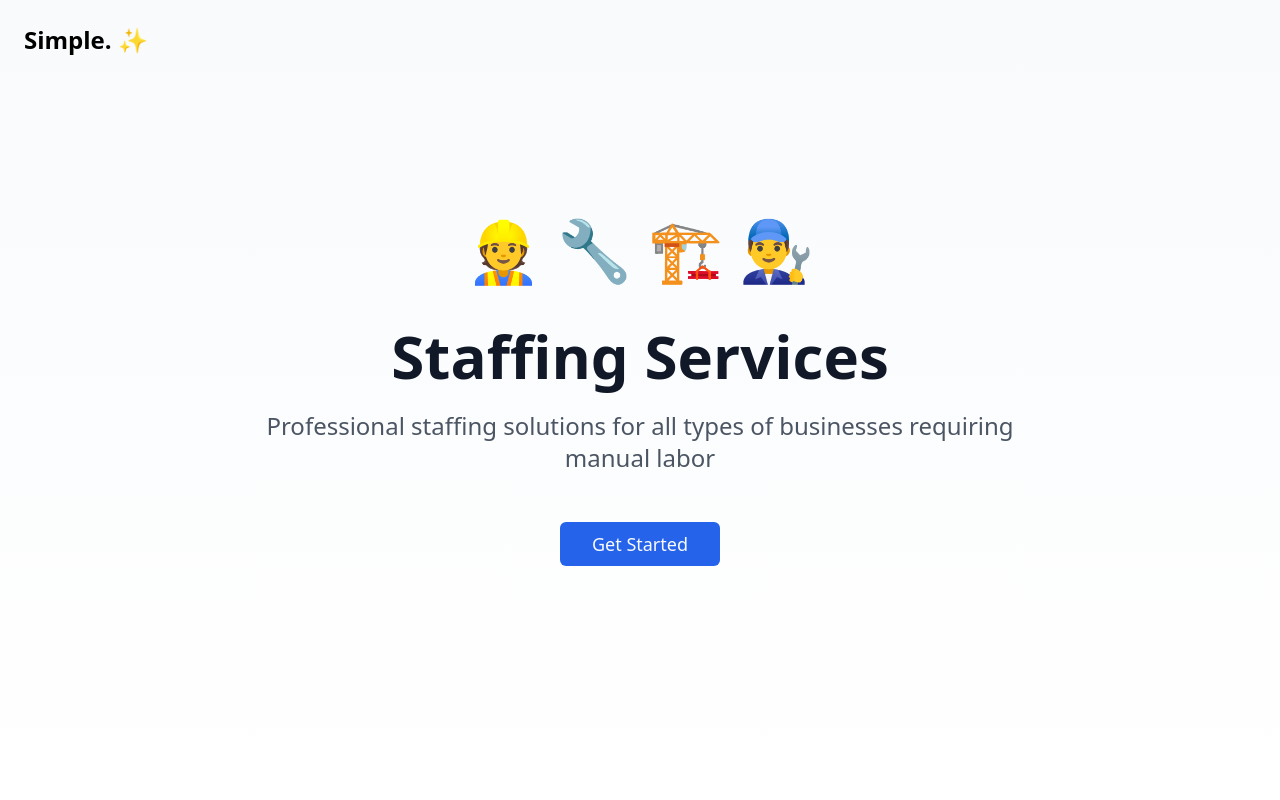
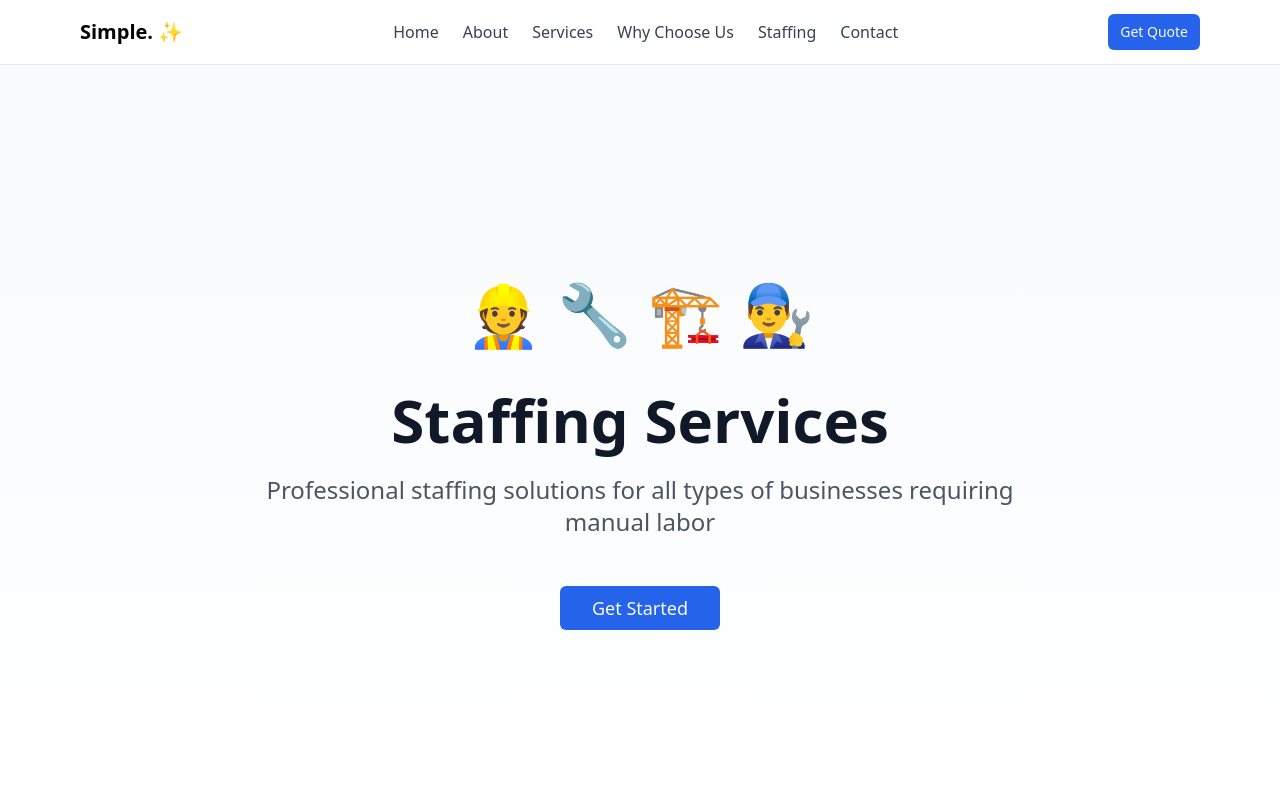
Before and after one commit to ronniehere/simple-website1, a React (Vite) app: page /staffing in a window 1280 px wide. Shown: the top 800 px of the page. Built offline with nearby package versions, Linux system fonts and the light colour scheme.

Commit message:
Add navigation bar
Add a headbar with links to each section of the website for quick access.

```diff
--- a/src/components/Hero.tsx
+++ b/src/components/Hero.tsx
@@ -4,11 +4,6 @@ import { Button } from "@/components/ui/button";
 export const Hero = () => {
   return (
     <div className="min-h-screen flex flex-col text-center px-4 bg-gradient-to-b from-slate-50 to-white">
-      {/* Company Header */}
-      <div className="absolute top-6 left-6 flex items-center space-x-2">
-        <h2 className="text-2xl font-bold text-black">Simple. ✨</h2>
-      </div>
-
       {/* Main Hero Content */}
       <div className="flex-1 flex items-center justify-center">
         <div className="max-w-4xl mx-auto">
--- /dev/null
+++ b/src/components/Navigation.tsx
@@ -0,0 +1,68 @@
+
+import { Link } from "react-router-dom";
+import { Button } from "@/components/ui/button";
+
+export const Navigation = () => {
+  const scrollToSection = (sectionId: string) => {
+    const element = document.getElementById(sectionId);
+    if (element) {
+      element.scrollIntoView({ behavior: 'smooth' });
+    }
+  };
+
+  return (
+    <nav className="fixed top-0 left-0 right-0 z-50 bg-white/95 backdrop-blur-sm border-b border-gray-200">
+      <div className="max-w-6xl mx-auto px-4">
+        <div className="flex items-center justify-between h-16">
+          {/* Logo */}
+          <Link to="/" className="text-xl font-bold text-black">
+            Simple. ✨
+          </Link>
+
+          {/* Navigation Links */}
+          <div className="hidden md:flex items-center space-x-6">
+            <Link to="/" className="text-gray-700 hover:text-blue-600 transition-colors">
+              Home
+            </Link>
+            <button
+              onClick={() => scrollToSection('about')}
+              className="text-gray-700 hover:text-blue-600 transition-colors"
+            >
+              About
+            </button>
+            <button
+              onClick={() => scrollToSection('services')}
+              className="text-gray-700 hover:text-blue-600 transition-colors"
+            >
+              Services
+            </button>
+            <button
+              onClick={() => scrollToSection('why-choose')}
+              className="text-gray-700 hover:text-blue-600 transition-colors"
+            >
+              Why Choose Us
+            </button>
+            <Link to="/staffing" className="text-gray-700 hover:text-blue-600 transition-colors">
+              Staffing
+            </Link>
+            <button
+              onClick={() => scrollToSection('contact')}
+              className="text-gray-700 hover:text-blue-600 transition-colors"
+            >
+              Contact
+            </button>
+          </div>
+
+          {/* CTA Button */}
+          <Button
+            size="sm"
+            className="bg-blue-600 hover:bg-blue-700"
+            onClick={() => scrollToSection('contact')}
+          >
+            Get Quote
+          </Button>
+        </div>
+      </div>
+    </nav>
+  );
+};
--- a/src/components/staffing/StaffingHero.tsx
+++ b/src/components/staffing/StaffingHero.tsx
@@ -4,11 +4,6 @@ import { Button } from "@/components/ui/button";
 export const StaffingHero = () => {
   return (
     <div className="min-h-screen flex flex-col text-center px-4 bg-gradient-to-b from-slate-50 to-white">
-      {/* Company Header */}
-      <div className="absolute top-6 left-6 flex items-center space-x-2">
-        <h2 className="text-2xl font-bold text-black">Simple. ✨</h2>
-      </div>
-
       {/* Main Hero Content */}
       <div className="flex-1 flex items-center justify-center">
         <div className="max-w-4xl mx-auto">
--- a/src/pages/Index.tsx
+++ b/src/pages/Index.tsx
@@ -1,4 +1,5 @@
 
+import { Navigation } from "@/components/Navigation";
 import { Hero } from "@/components/Hero";
 import { About } from "@/components/About";
 import { Services } from "@/components/Services";
@@ -10,13 +11,18 @@ import { Footer } from "@/components/Footer";
 const Index = () => {
   return (
     <div className="min-h-screen bg-white">
+      <Navigation />
+      <div className="pt-16"> {/* Add padding to account for fixed navigation */}
         <Hero />
         <About />
         <Services />
+        <div id="why-choose">
           <WhyChoose />
+        </div>
         <Testimonials />
         <Contact />
         <Footer />
+      </div>
     </div>
   );
 };
--- a/src/pages/Staffing.tsx
+++ b/src/pages/Staffing.tsx
@@ -1,4 +1,5 @@
 
+import { Navigation } from "@/components/Navigation";
 import { StaffingHero } from "@/components/staffing/StaffingHero";
 import { StaffingSolutions } from "@/components/staffing/StaffingSolutions";
 import { StaffingServices } from "@/components/staffing/StaffingServices";
@@ -10,6 +11,8 @@ import { Footer } from "@/components/Footer";
 const Staffing = () => {
   return (
     <div className="min-h-screen bg-white">
+      <Navigation />
+      <div className="pt-16"> {/* Add padding to account for fixed navigation */}
         <StaffingHero />
         <StaffingSolutions />
         <StaffingServices />
@@ -18,6 +21,7 @@ const Staffing = () => {
         <StaffingCTA />
         <Footer />
       </div>
+    </div>
   );
 };
 
```
Lines whose indentation alone changed are shown as unchanged.
